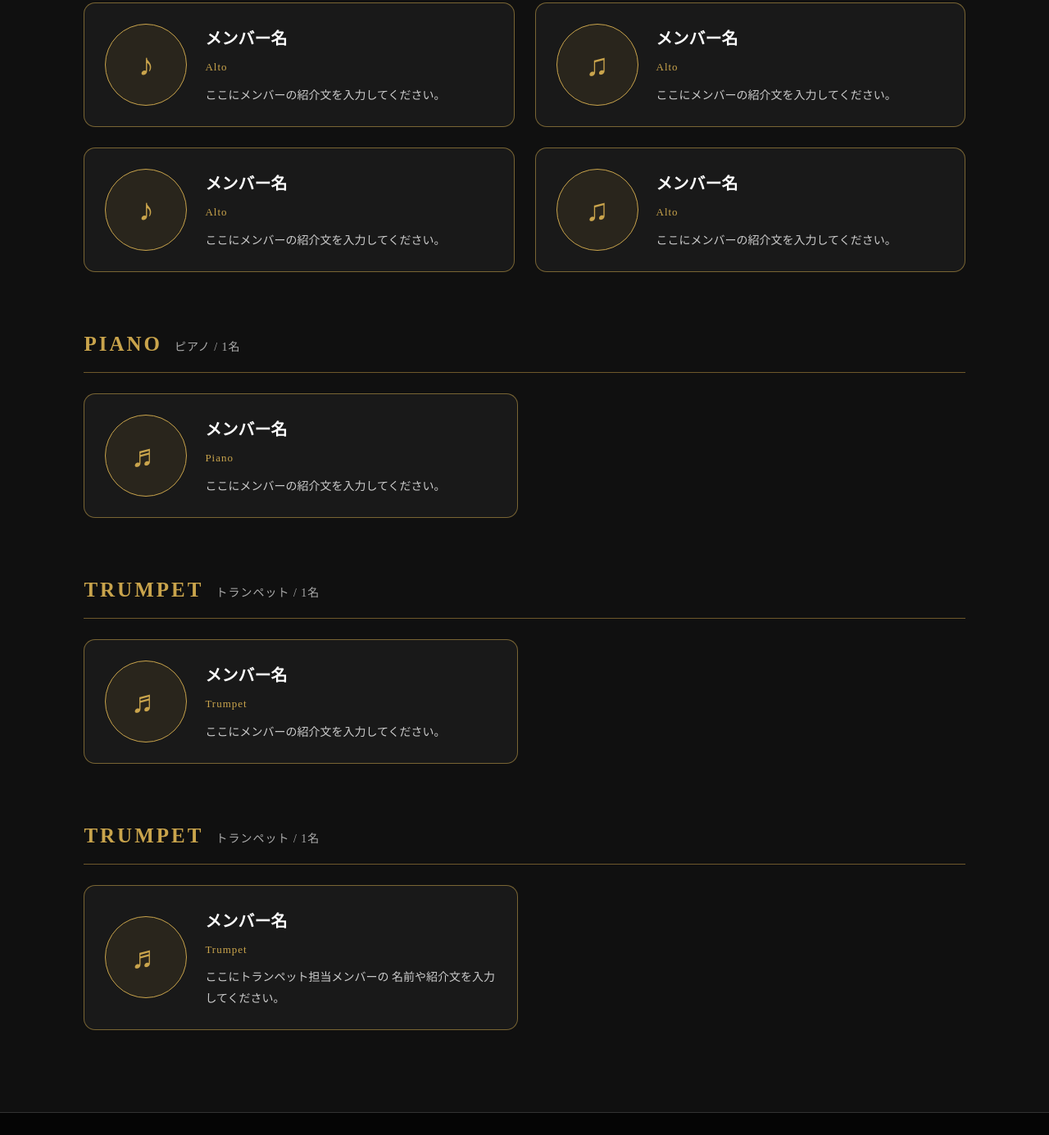
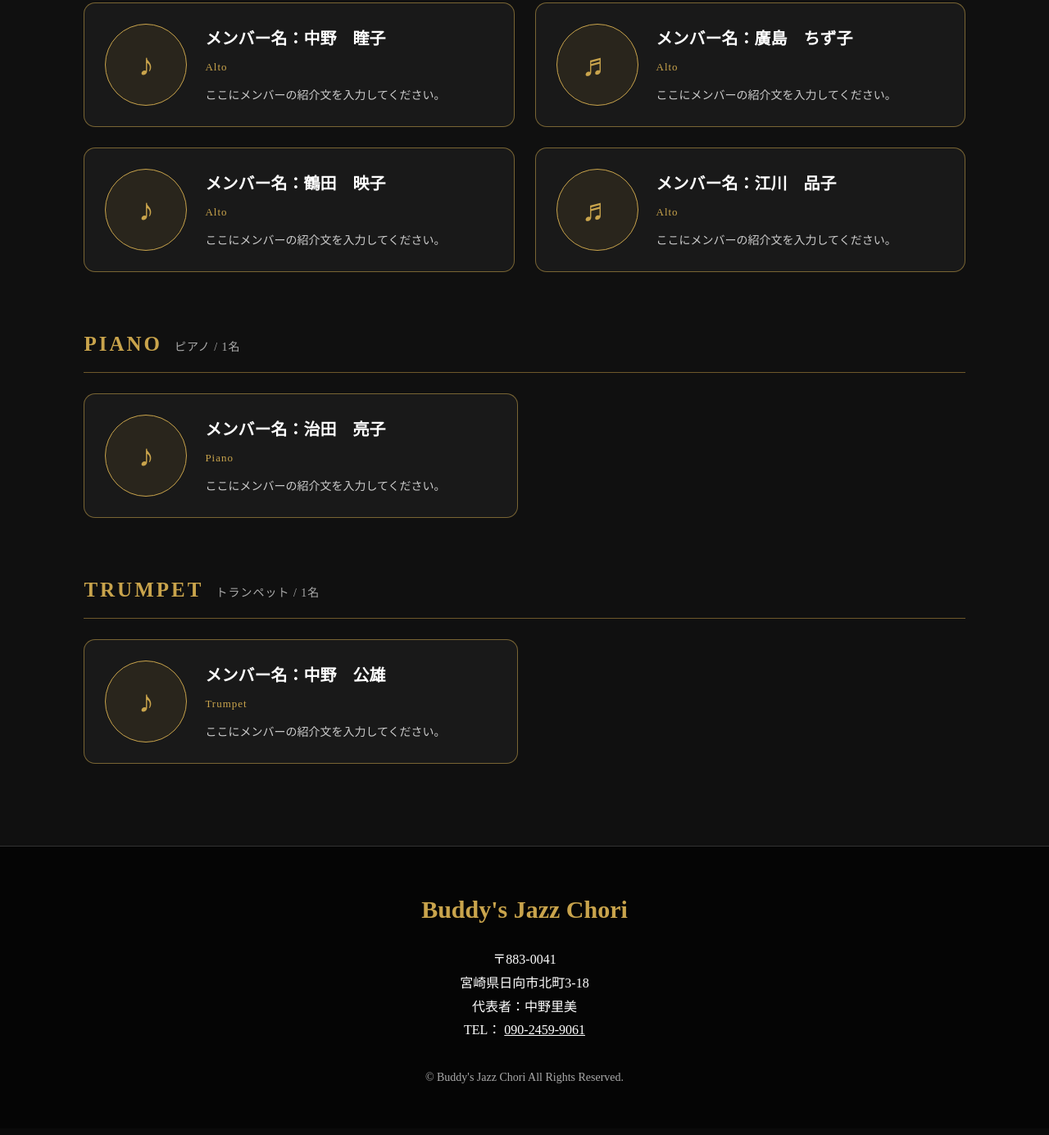
Before and after one commit to Mee4ii/Jazz, a plain HTML site: page index.html in a window 1280 px wide. Shown: the part 3455-4840 px from the top of the page at 82% size. Drawn offline with Linux system fonts and the light colour scheme; files whose address does not match are found by name.

Commit message:
ホームページ更新

```diff
--- a/index.html
+++ b/index.html
@@ -176,7 +176,7 @@
 
                     <div class="member-info">
 
-                        <h4>メンバー名</h4>
+                        <h4>メンバー名：中野　里美</h4>
 
                         <p class="member-part">Soprano</p>
 
@@ -197,7 +197,7 @@
 
                     <div class="member-info">
 
-                        <h4>メンバー名</h4>
+                        <h4>メンバー名：川島　裕子</h4>
 
                         <p class="member-part">Soprano</p>
 
@@ -232,7 +232,7 @@
 
                     <div class="member-info">
 
-                        <h4>メンバー名</h4>
+                        <h4>メンバー名：中野　睳子</h4>
 
                         <p class="member-part">Alto</p>
 
@@ -248,12 +248,12 @@
                 <div class="member-card">
 
                     <div class="member-photo">
-                        ♫
+                        ♬
                     </div>
 
                     <div class="member-info">
 
-                        <h4>メンバー名</h4>
+                        <h4>メンバー名：廣島　ちず子</h4>
 
                         <p class="member-part">Alto</p>
 
@@ -274,7 +274,7 @@
 
                     <div class="member-info">
 
-                        <h4>メンバー名</h4>
+                        <h4>メンバー名：鶴田　映子</h4>
 
                         <p class="member-part">Alto</p>
 
@@ -290,12 +290,12 @@
                 <div class="member-card">
 
                     <div class="member-photo">
-                        ♫
+                        ♬
                     </div>
 
                     <div class="member-info">
 
-                        <h4>メンバー名</h4>
+                        <h4>メンバー名：江川　品子</h4>
 
                         <p class="member-part">Alto</p>
 
@@ -325,12 +325,12 @@
                 <div class="member-card">
 
                     <div class="member-photo">
-                        ♬
+                        ♪
                     </div>
 
                     <div class="member-info">
 
-                        <h4>メンバー名</h4>
+                        <h4>メンバー名：治田　亮子</h4>
 
                         <p class="member-part">Piano</p>
 
@@ -360,12 +360,12 @@
                 <div class="member-card">
 
                     <div class="member-photo">
-                        ♬
+                        ♪
                     </div>
 
                     <div class="member-info">
 
-                        <h4>メンバー名</h4>
+                        <h4>メンバー名：中野　公雄</h4>
 
                         <p class="member-part">Trumpet</p>
 
@@ -380,42 +380,6 @@
             </div>
 
         </div>
-
-
-<!-- Trumpet -->
-<div class="member-group">
-
-    <h3 class="member-group-title">
-        TRUMPET
-        <span>トランペット / 1名</span>
-    </h3>
-
-    <div class="member-grid single-member">
-
-        <div class="member-card">
-
-            <div class="member-photo">
-                ♬
-            </div>
-
-            <div class="member-info">
-
-                <h4>メンバー名</h4>
-
-                <p class="member-part">Trumpet</p>
-
-                <p>
-                    ここにトランペット担当メンバーの
-                    名前や紹介文を入力してください。
-                </p>
-
-            </div>
-
-        </div>
-
-    </div>
-
-</div>
 
 
     </section>
```
